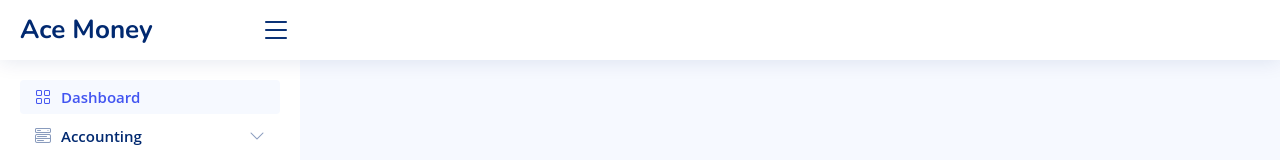
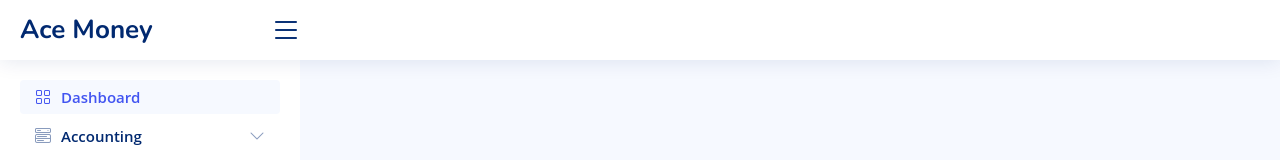
Before and after one commit to k3n5h1n/finance_frontend, a React (Vite) app: page / in a window 1280 px wide. Shown: the top 160 px of the page. Built offline with nearby package versions, Linux system fonts and the light colour scheme.

Commit message:
also part of initial nav implementation

```diff
--- a/src/components/header.css
+++ b/src/components/header.css
@@ -11,7 +11,7 @@
 
 .header .toggle-sidebar-btn {
     font-size: 32px;
-    /* padding-left: 10px; */
+    padding-left: 10px;
     cursor: pointer;
     color: #012970;
 }
```
